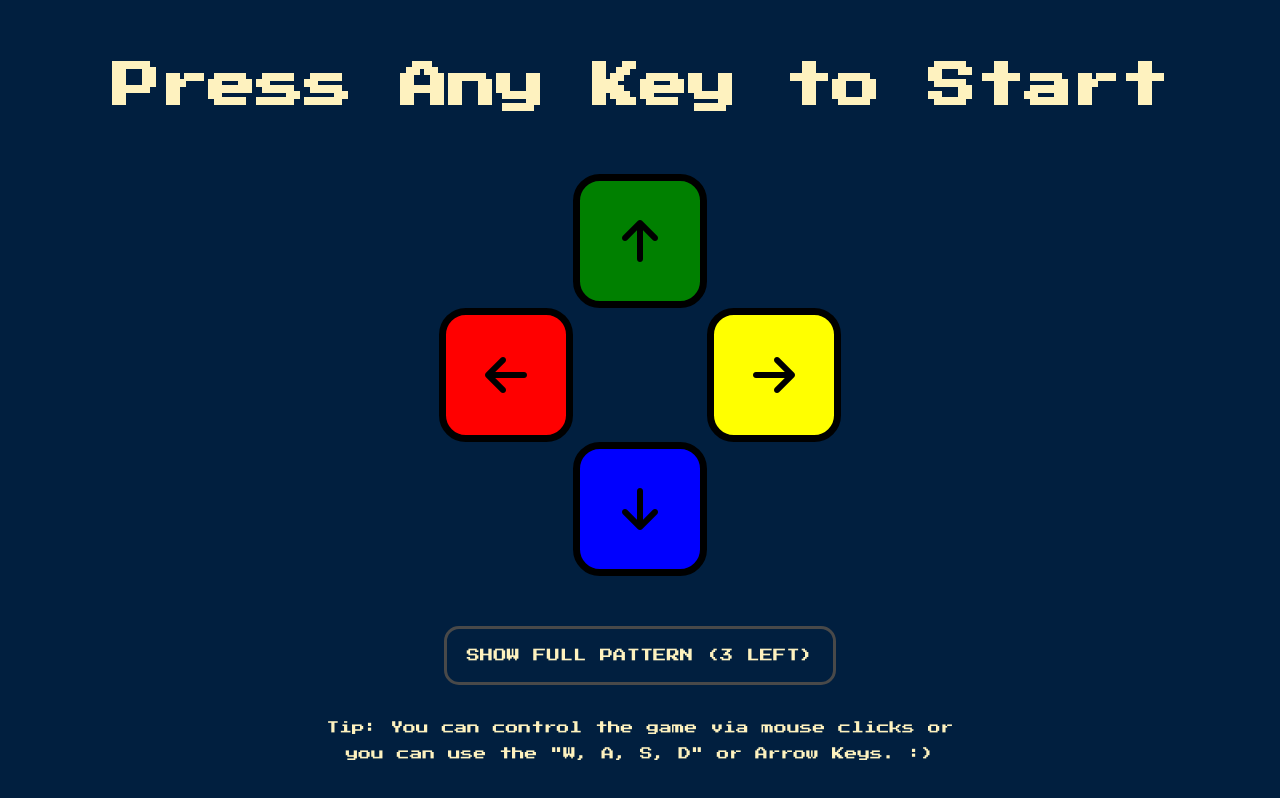
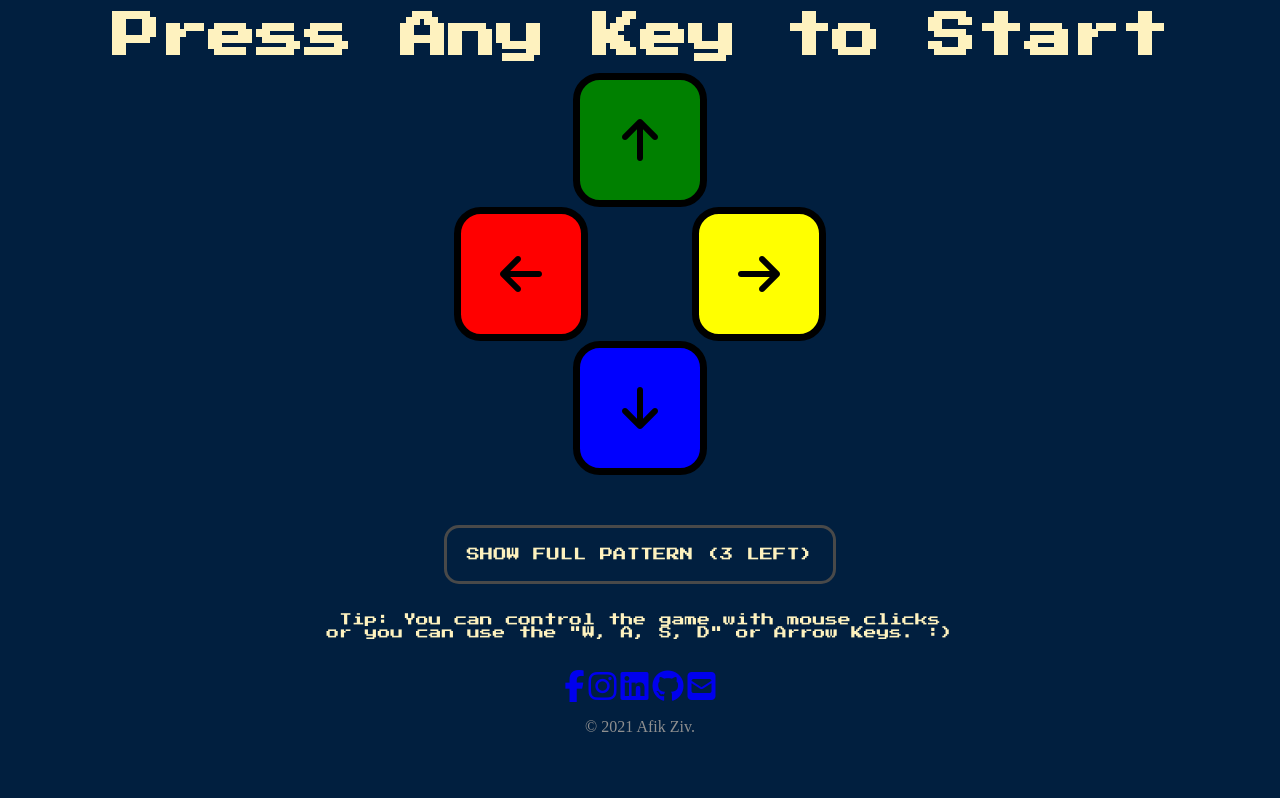
Before and after one commit to afikziv/Simon-Game, a plain HTML site: page index.html in a window 1280 px wide. Drawn offline with nearby package versions, Linux system fonts and the light colour scheme.

Commit message:
updated files

```diff
--- a/css/styles.css
+++ b/css/styles.css
@@ -7,7 +7,7 @@ body {
 #level-title {
   font-family: 'Press Start 2P', cursive;
   font-size: 3rem;
-  margin:  5%;
+  margin:  1%;
   color: #FEF2BF;
 }
 
@@ -18,7 +18,7 @@ body {
 }
 
 .btn {
-  margin: 0 65px;
+  margin: 0 50px;
   display: inline-block;
   height: 120px;
   width: 120px;
@@ -105,7 +105,11 @@ body {
 .tip {
   color:#FEF2BF;
   font-family: 'Press Start 2P', cursive;
-  line-height: 2;
+  line-height: 1;
   font-size: 0.8rem;
   margin: 30px 0;
 }
+
+.copyright{
+  color: #8f8f8f;
+}
--- a/index.html
+++ b/index.html
@@ -44,7 +44,7 @@
       <button class="btn-show-pattern">Show Full Pattern (3 left)</button>
     </div>
 
-    <p class="tip">Tip: You can control the game via mouse clicks or you can use the "W, A, S, D" or Arrow Keys. :)</p>
+    <p class="tip">Tip: You can control the game with mouse clicks or you can use the "W, A, S, D" or Arrow Keys. :)</p>
 
   </div>
 
@@ -53,13 +53,14 @@
   <script src="https://kit.fontawesome.com/f08f1c5fd5.js" crossorigin="anonymous"></script>
   <script src="js/app.js"></script>
 
+  <footer>
+  <a href="https://www.facebook.com/afikziv/"> <i class="social-icon fab fa-facebook-f fa-2x"></i></a>
+  <a href="https://www.instagram.com/afikziv/"> <i class="social-icon fab fa-instagram fa-2x"></i></a>
+  <a href="https://www.linkedin.com/in/afikziv/"> <i class="social-icon fab fa-linkedin fa-2x"></i></a>
+  <a href="https://github.com/afikziv/"> <i class="social-icon fab fa-github fa-2x"></i></a>
+  <a href="mailto:afikziv@gmail.com"> <i class="social-icon fas fa-envelope-square fa-2x"></i></a>
+  <p class="copyright">© 2021 Afik Ziv.</p>
+  </footer>
 </body>
-<!--
-  Developed by Christoph Lindstädt on October 20, 2020.
-  The design is based on Angela Yu's "The Complete 2020 Web Development Bootcamp" project.
-  Most of the HTML and CSS were initially provided since this lesson was focused on use of jQuery.
-  I changed the visuals then to arrow buttons and also changed the alignment of the buttons, also I
-  added the game functionality itself, the option to play back the current sequence and the button to do so -
-  additionally you can now play with your W A S D and the Arrow Keys. <3
--->
+
 </html>
```
Also changed, not shown: js/app.js (+54 -71 lines).
